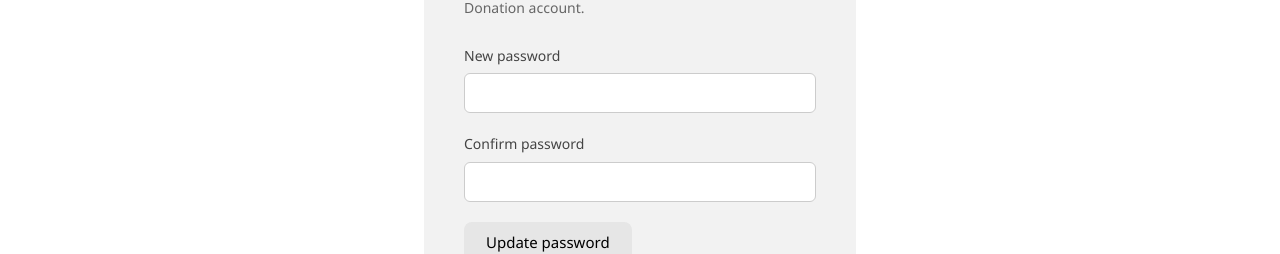
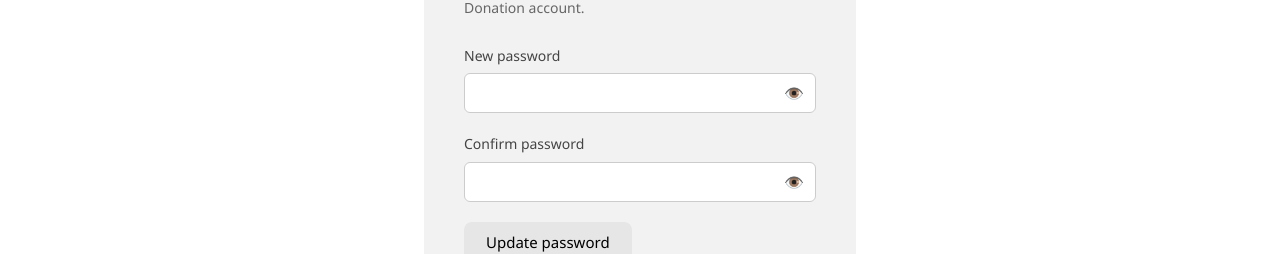
Before and after one commit to ammar042/QR-Frontend, a React (Vite) app: page /reset-password/1 in a window 1280 px wide. Shown: the part 274-528 px from the top of the page. Built offline with nearby package versions, Linux system fonts and the light colour scheme; no server answers.

Commit message:
Add back button on edit profile and show/hide password toggle

```diff
--- a/src/components/Login.jsx
+++ b/src/components/Login.jsx
@@ -28,6 +28,7 @@ const Login = () => {
   const [resetEmailSent, setResetEmailSent] = useState(false);
   const [loading, setLoading] = useState(false);
   const [error, setError] = useState(null);
+  const [showPassword, setShowPassword] = useState(false);
 
   const handleChange = (e) => {
     setFormData({ ...formData, [e.target.name]: e.target.value });
@@ -251,13 +252,23 @@ const Login = () => {
                 </div>
                 <div className={styles["form-group"]}>
                   <label>Password</label>
+                  <div className={styles["password-wrap"]}>
                     <input
-                type="password"
+                      type={showPassword ? "text" : "password"}
                       name="password"
                       value={formData.password}
                       onChange={handleChange}
                       required
                     />
+                    <button
+                      type="button"
+                      className={styles["toggle-password"]}
+                      onClick={() => setShowPassword((prev) => !prev)}
+                      tabIndex={-1}
+                    >
+                      {showPassword ? "🙈" : "👁️"}
+                    </button>
+                  </div>
                 </div>
                 <div className={styles["login-actions"]}>
                   <button type="submit" disabled={loading}>
--- a/src/components/Login.module.css
+++ b/src/components/Login.module.css
@@ -1,4 +1,4 @@
-.login-container{
+.login-container {
   width: 40%;
   margin: auto;
   border-radius: 10px;
@@ -9,18 +9,18 @@
   padding-top: 140px;
 }
 
-.login-card{
+.login-card {
   background-color: #f2f2f2;
   border-radius: 10px;
   padding: 40px;
 }
 
-.login-card h2{
+.login-card h2 {
   margin-bottom: 5px;
   color: #333;
 }
 
-.login-card p{
+.login-card p {
   margin-bottom: 25px;
   color: #666;
   font-size: 14px;
@@ -28,116 +28,116 @@
 
 /* toggle buttons */
 
-.login-method-toggle{
+.login-method-toggle {
   display: flex;
   margin-bottom: 25px;
 }
 
-.login-method-toggle button{
-    flex:1;
-    padding:10px;
-    border:none;
-    background:#e6e6e6;
-    cursor:pointer;
-    font-size:14px;
+.login-method-toggle button {
+  flex: 1;
+  padding: 10px;
+  border: none;
+  background: #e6e6e6;
+  cursor: pointer;
+  font-size: 14px;
 }
 
-.login-method-toggle button:first-child{
-    border-top-left-radius:6px;
-    border-bottom-left-radius:6px;
+.login-method-toggle button:first-child {
+  border-top-left-radius: 6px;
+  border-bottom-left-radius: 6px;
 }
 
-.login-method-toggle button:last-child{
-    border-top-right-radius:6px;
-    border-bottom-right-radius:6px;
+.login-method-toggle button:last-child {
+  border-top-right-radius: 6px;
+  border-bottom-right-radius: 6px;
 }
 
-.login-method-toggle button.active{
-    background: linear-gradient(90deg,#6e002b,#c2173d);
-    color:white;
+.login-method-toggle button.active {
+  background: linear-gradient(90deg, #6e002b, #c2173d);
+  color: white;
 }
 
 /* form fields */
 
-.form-group{
-    margin-bottom:20px;
-    display:flex;
-    flex-direction:column;
+.form-group {
+  margin-bottom: 20px;
+  display: flex;
+  flex-direction: column;
 }
 
-.form-group label{
-    margin-bottom:6px;
-    font-size:14px;
-    color:#444;
+.form-group label {
+  margin-bottom: 6px;
+  font-size: 14px;
+  color: #444;
 }
 
-.form-group input{
-    padding:10px;
-    border:1px solid #ccc;
-    border-radius:6px;
+.form-group input {
+  padding: 10px;
+  border: 1px solid #ccc;
+  border-radius: 6px;
 }
 
 /* buttons */
 
-button{
-    padding:10px 22px;
-    background:#e6e6e6;
-    border:none;
-    border-radius:8px;
-    font-size:15px;
-    cursor:pointer;
+button {
+  padding: 10px 22px;
+  background: #e6e6e6;
+  border: none;
+  border-radius: 8px;
+  font-size: 15px;
+  cursor: pointer;
 }
 
-button:hover{
-    background:#d5d5d5;
+button:hover {
+  background: #d5d5d5;
 }
 
 /* otp section */
 
-.otp-info{
-    margin-bottom:15px;
-    font-size:14px;
-    color:#444;
+.otp-info {
+  margin-bottom: 15px;
+  font-size: 14px;
+  color: #444;
 }
 
-.contact-info{
-    font-weight:bold;
+.contact-info {
+  font-weight: bold;
 }
 
-.otp-actions{
-    display:flex;
-    justify-content:space-between;
-    margin-top:15px;
+.otp-actions {
+  display: flex;
+  justify-content: space-between;
+  margin-top: 15px;
 }
 
 /* messages */
 
-.error-message{
-  background-color:#ffebee;
-  color:#c62828;
-  padding:12px 20px;
-  border-radius:8px;
-  margin-bottom:20px;
-  border-left:4px solid #c62828;
-  font-size:14px;
+.error-message {
+  background-color: #ffebee;
+  color: #c62828;
+  padding: 12px 20px;
+  border-radius: 8px;
+  margin-bottom: 20px;
+  border-left: 4px solid #c62828;
+  font-size: 14px;
 }
 
-.success-message{
-  background-color:#e8f5e9;
-  color:#2e7d32;
-  padding:12px 20px;
-  border-radius:8px;
-  margin-bottom:20px;
-  border-left:4px solid #2e7d32;
-  font-size:14px;
+.success-message {
+  background-color: #e8f5e9;
+  color: #2e7d32;
+  padding: 12px 20px;
+  border-radius: 8px;
+  margin-bottom: 20px;
+  border-left: 4px solid #2e7d32;
+  font-size: 14px;
 }
 
-.forgot-link{
-    margin:0;
-    padding:0;
-    background:none;
-    color:#c2173d;
-    font-size:14px;
+.forgot-link {
+  margin: 0;
+  padding: 0;
+  background: none;
+  color: #c2173d;
+  font-size: 14px;
 }
 
 .login-actions {
@@ -147,42 +147,43 @@ button:hover{
   gap: 16px;
 }
 
-.forgot-link:hover{
-    background:none;
-    text-decoration:underline;
+.forgot-link:hover {
+  background: none;
+  text-decoration: underline;
 }
 
-.forgot-actions{
-    display:flex;
-    justify-content:space-between;
-    gap:12px;
+.forgot-actions {
+  display: flex;
+  justify-content: space-between;
+  gap: 12px;
 }
 
-.login-card > form > button[type="submit"] {
+.login-card>form>button[type="submit"] {
   vertical-align: middle;
 }
 
 /* register link */
 
-.register-link{
-    margin-top:20px;
-    font-size:14px;
+.register-link {
+  margin-top: 20px;
+  font-size: 14px;
 }
 
-.register-link a{
-    color:#c2173d;
-    text-decoration:none;
-    font-weight:500;
+.register-link a {
+  color: #c2173d;
+  text-decoration: none;
+  font-weight: 500;
 }
 
-.register-link a:hover{
-    text-decoration:underline;
+.register-link a:hover {
+  text-decoration: underline;
 }
 
-button:disabled{
-  opacity:0.6;
-  cursor:not-allowed;
+button:disabled {
+  opacity: 0.6;
+  cursor: not-allowed;
 }
+
 /* ===== Responsive ===== */
 @media screen and (max-width: 1024px) {
   .login-container {
@@ -248,3 +249,25 @@ button:disabled{
     width: 100%;
   }
 }
+
+.password-wrap {
+  position: relative;
+  display: flex;
+  align-items: center;
+}
+
+.password-wrap input {
+  width: 100%;
+  padding-right: 40px;
+}
+
+.toggle-password {
+  position: absolute;
+  right: 8px;
+  background: transparent;
+  border: none;
+  cursor: pointer;
+  font-size: 16px;
+  padding: 4px;
+  line-height: 1;
+}
--- a/src/components/RegisterDonor.jsx
+++ b/src/components/RegisterDonor.jsx
@@ -31,6 +31,8 @@ const RegisterDonor = () => {
   const [loading, setLoading] = useState(false);
   const [error, setError] = useState(null);
   const [success, setSuccess] = useState(false);
+  const [showPassword, setShowPassword] = useState(false);
+  const [showConfirmPassword, setShowConfirmPassword] = useState(false);
 
   const handleLocationSelect = ({ lat, lng }) => {
     setFormData((prev) => ({ ...prev, latitude: lat, longitude: lng }));
@@ -215,8 +217,9 @@ const RegisterDonor = () => {
 
           <div className={styles.formRow}>
             <label>Password *</label>
+            <div className={styles.passwordWrap}>
               <input
-              type="password"
+                type={showPassword ? "text" : "password"}
                 placeholder="Create password (min. 6 characters)"
                 name="password"
                 value={formData.password}
@@ -224,18 +227,37 @@ const RegisterDonor = () => {
                 required
                 minLength="6"
               />
+              <button
+                type="button"
+                className={styles.togglePassword}
+                onClick={() => setShowPassword((prev) => !prev)}
+                tabIndex={-1}
+              >
+                {showPassword ? "🙈" : "👁️"}
+              </button>
+            </div>
           </div>
 
           <div className={styles.formRow}>
             <label>Confirm Password *</label>
+            <div className={styles.passwordWrap}>
               <input
-              type="password"
+                type={showConfirmPassword ? "text" : "password"}
                 placeholder="Confirm password"
                 name="confirmPassword"
                 value={formData.confirmPassword}
                 onChange={handleChange}
                 required
               />
+              <button
+                type="button"
+                className={styles.togglePassword}
+                onClick={() => setShowConfirmPassword((prev) => !prev)}
+                tabIndex={-1}
+              >
+                {showConfirmPassword ? "🙈" : "👁️"}
+              </button>
+            </div>
           </div>
 
           <div className={styles.formRow}>
--- a/src/components/RegisterOrganization.jsx
+++ b/src/components/RegisterOrganization.jsx
@@ -5,12 +5,12 @@ import LocationPicker from "./LocationPicker";
 
 import { API_URL } from "../config/api";
 const PROVINCE_DISTRICTS = {
-  Punjab: ["Lahore","Faisalabad","Rawalpindi","Gujranwala","Multan","Sialkot","Bahawalpur","Sargodha","Sheikhupura","Jhang","Rahim Yar Khan","Gujrat","Kasur","Sahiwal","Okara","Dera Ghazi Khan","Muzaffargarh","Pakpattan","Hafizabad","Attock"],
-  Sindh: ["Karachi","Hyderabad","Sukkur","Larkana","Nawabshah","Mirpur Khas","Jacobabad","Shikarpur","Khairpur","Dadu","Thatta","Badin","Sanghar","Umerkot","Tando Allahyar"],
-  KPK: ["Peshawar","Mardan","Swat","Abbottabad","Kohat","Mansehra","Nowshera","Charsadda","Bannu","Dera Ismail Khan","Haripur","Swabi","Buner","Malakand","Chitral"],
-  Balochistan: ["Quetta","Turbat","Khuzdar","Hub","Chaman","Gwadar","Zhob","Loralai","Kalat","Panjgur","Nushki","Sibi","Nasirabad","Dera Bugti","Mastung"],
-  "Azad Kashmir": ["Muzaffarabad","Mirpur","Rawalakot","Bagh","Kotli","Bhimber","Neelum","Haveli","Sudhnoti"],
-  Gilgit: ["Gilgit","Skardu","Ghanche","Diamer","Astore","Hunza","Nagar","Ghizer","Shigar"],
+  Punjab: ["Lahore", "Faisalabad", "Rawalpindi", "Gujranwala", "Multan", "Sialkot", "Bahawalpur", "Sargodha", "Sheikhupura", "Jhang", "Rahim Yar Khan", "Gujrat", "Kasur", "Sahiwal", "Okara", "Dera Ghazi Khan", "Muzaffargarh", "Pakpattan", "Hafizabad", "Attock"],
+  Sindh: ["Karachi", "Hyderabad", "Sukkur", "Larkana", "Nawabshah", "Mirpur Khas", "Jacobabad", "Shikarpur", "Khairpur", "Dadu", "Thatta", "Badin", "Sanghar", "Umerkot", "Tando Allahyar"],
+  KPK: ["Peshawar", "Mardan", "Swat", "Abbottabad", "Kohat", "Mansehra", "Nowshera", "Charsadda", "Bannu", "Dera Ismail Khan", "Haripur", "Swabi", "Buner", "Malakand", "Chitral"],
+  Balochistan: ["Quetta", "Turbat", "Khuzdar", "Hub", "Chaman", "Gwadar", "Zhob", "Loralai", "Kalat", "Panjgur", "Nushki", "Sibi", "Nasirabad", "Dera Bugti", "Mastung"],
+  "Azad Kashmir": ["Muzaffarabad", "Mirpur", "Rawalakot", "Bagh", "Kotli", "Bhimber", "Neelum", "Haveli", "Sudhnoti"],
+  Gilgit: ["Gilgit", "Skardu", "Ghanche", "Diamer", "Astore", "Hunza", "Nagar", "Ghizer", "Shigar"],
 };
 
 const RegisterOrganization = () => {
@@ -18,6 +18,7 @@ const RegisterOrganization = () => {
   const [loading, setLoading] = useState(false);
   const [error, setError] = useState("");
   const [otp, setOtp] = useState("");
+  const [showPassword, setShowPassword] = useState(false);
 
   const [formData, setFormData] = useState({
     organizationName: "",
@@ -160,7 +161,23 @@ const RegisterOrganization = () => {
 
           <div className={styles["form-group"]}>
             <label>Password</label>
-            <input type="password" placeholder="Min 6 characters" name="password" onChange={handleChange} value={formData.password} />
+            <div className={styles["password-wrap"]}>
+              <input
+                type={showPassword ? "text" : "password"}
+                placeholder="Min 6 characters"
+                name="password"
+                onChange={handleChange}
+                value={formData.password}
+              />
+              <button
+                type="button"
+                className={styles["toggle-password"]}
+                onClick={() => setShowPassword((prev) => !prev)}
+                tabIndex={-1}
+              >
+                {showPassword ? "🙈" : "👁️"}
+              </button>
+            </div>
           </div>
 
           {error && <p className={styles["error"]}>{error}</p>}
--- a/src/components/ResetPassword.jsx
+++ b/src/components/ResetPassword.jsx
@@ -11,6 +11,8 @@ const ResetPassword = () => {
   const [loading, setLoading] = useState(false);
   const [error, setError] = useState("");
   const [success, setSuccess] = useState("");
+  const [showPassword, setShowPassword] = useState(false);
+  const [showConfirmPassword, setShowConfirmPassword] = useState(false);
 
   const handleSubmit = async (event) => {
     event.preventDefault();
@@ -43,25 +45,45 @@ const ResetPassword = () => {
         <form onSubmit={handleSubmit}>
           <div className={styles["form-group"]}>
             <label htmlFor="new-password">New password</label>
+            <div className={styles["password-wrap"]}>
               <input
                 id="new-password"
-              type="password"
+                type={showPassword ? "text" : "password"}
                 value={formData.password}
                 onChange={(event) => setFormData({ ...formData, password: event.target.value })}
                 minLength="6"
                 required
               />
+              <button
+                type="button"
+                className={styles["toggle-password"]}
+                onClick={() => setShowPassword((prev) => !prev)}
+                tabIndex={-1}
+              >
+                {showPassword ? "🙈" : "👁️"}
+              </button>
+            </div>
           </div>
           <div className={styles["form-group"]}>
             <label htmlFor="confirm-password">Confirm password</label>
+            <div className={styles["password-wrap"]}>
               <input
                 id="confirm-password"
-              type="password"
+                type={showConfirmPassword ? "text" : "password"}
                 value={formData.confirmPassword}
                 onChange={(event) => setFormData({ ...formData, confirmPassword: event.target.value })}
                 minLength="6"
                 required
               />
+              <button
+                type="button"
+                className={styles["toggle-password"]}
+                onClick={() => setShowConfirmPassword((prev) => !prev)}
+                tabIndex={-1}
+              >
+                {showConfirmPassword ? "🙈" : "👁️"}
+              </button>
+            </div>
           </div>
           <button type="submit" disabled={loading || Boolean(success)}>
             {loading ? "Updating..." : "Update password"}
```
Also changed, not shown: src/components/RegisterDonor.module.css (+23 -0 lines), src/components/RegisterOrganization.module.css (+23 -0 lines), src/pages/EditProfile/Editprofile.jsx (+24 -11 lines), src/pages/EditProfile/Editprofile.module.css (+47 -7 lines). Lines whose indentation alone changed are shown as unchanged.
